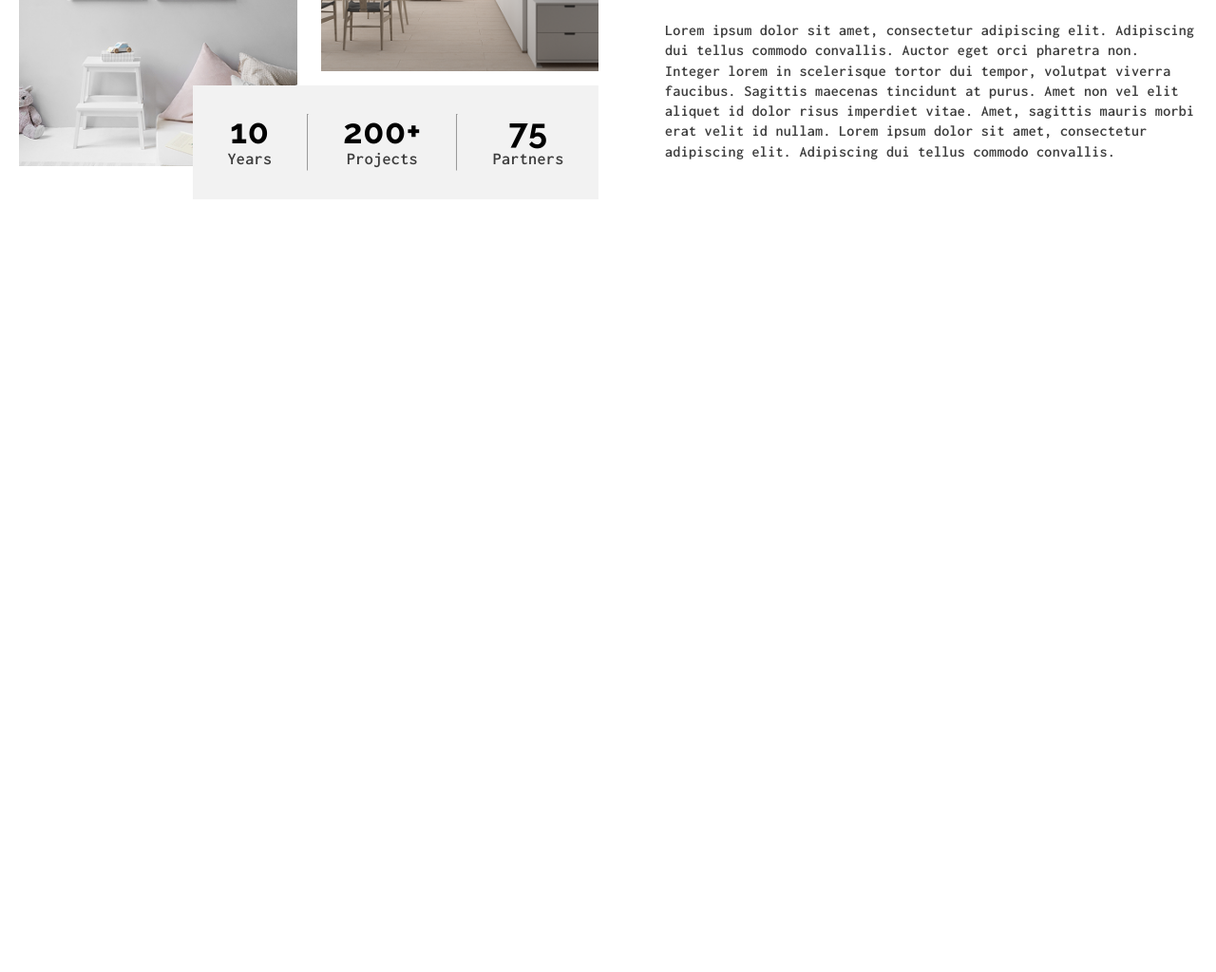
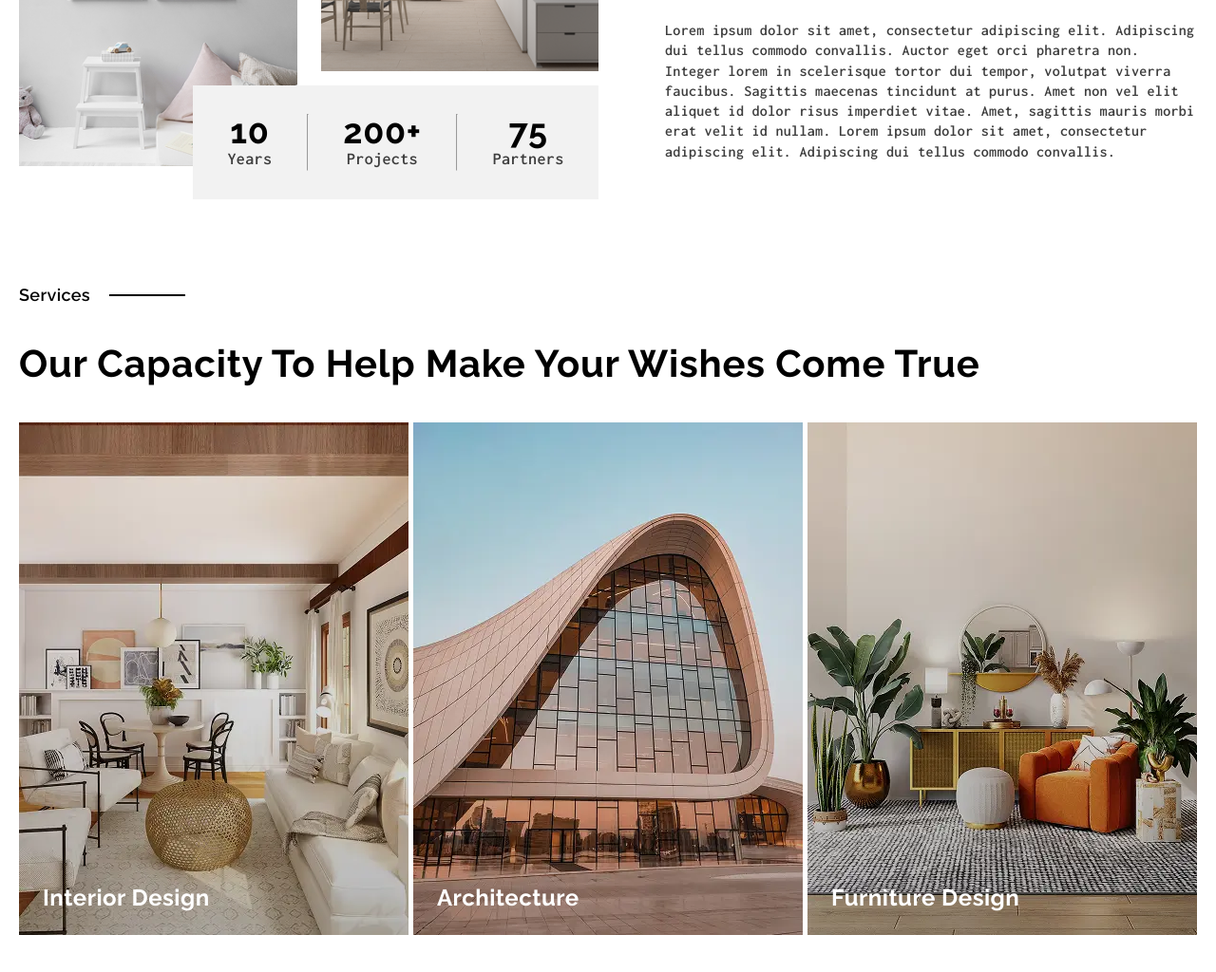
Before and after one commit to Qooler-667/Architecture, a website: page src/index.html in a window 1280 px wide. Shown: the part 1097-2121 px from the top of the page at 95% size. Before the commit the page ends 1397 px from the top, so only its background shows below. Drawn offline with nearby package versions, Linux system fonts and the light colour scheme; files that its build step writes are made by us from their sources; files whose address does not match are found by name.

Commit message:
section service + adaptive

```diff
--- /dev/null
+++ b/src/_parts/_service.html
@@ -0,0 +1,22 @@
+<section class="service">
+  <div class="container service__container">
+    <div class="service__title section-title">
+      <div class="service__subtitle">Services</div>
+      <h2>Our capacity to help make your wishes come true</h2>
+    </div>
+    <div class="service__visual">
+      <div class="service__visual-item">
+        <img src="../images/service-img1.webp" alt="#" />
+        <a class="service__item-link" href="#">Interior Design</a>
+      </div>
+      <div class="service__visual-item">
+        <img src="../images/service-img2.webp" alt="#" />
+        <a class="service__item-link" href="#">Architecture</a>
+      </div>
+      <div class="service__visual-item">
+        <img src="../images/service-img3.webp" alt="#" />
+        <a class="service__item-link" href="#">Furniture Design</a>
+      </div>
+    </div>
+  </div>
+</section>
--- a/src/index.html
+++ b/src/index.html
@@ -27,6 +27,8 @@
     <!-- ------------------------- -->
     @@include('_parts/_hello.html')
     <!-- ------------------------- -->
+    @@include('_parts/_service.html')
+    <!-- ------------------------- -->
     @@include('_parts/_burger.html')
     <!-- ------------------------- -->
 
--- /dev/null
+++ b/src/styles/_parts/_service.scss
@@ -0,0 +1,43 @@
+@use 'vars' as *;
+@use 'mixins' as *;
+
+.service {
+  &__container {
+    @include flex(column, center, flex-start, 35px);
+    @media (max-width: 1024px) {
+      align-items: center;
+    }
+  }
+
+  &__subtitle {
+    @include subtitle($pseudo: after);
+  }
+
+  &__visual {
+    @include flex(row, space-evenly, center, 25px 5px);
+    width: 100%;
+
+    @media (max-width: 1024px) {
+      flex-wrap: wrap;
+    }
+
+    &-item {
+      position: relative;
+    }
+  }
+  &__item-link {
+    @include link(
+      $color: $base-white,
+      $size: $service-link,
+      $f-weight: $w-bold
+    );
+    position: absolute;
+    left: 25px;
+    bottom: 25px;
+    transition: 0.3s;
+
+    @media (max-width: 768px) {
+      left: 20px;
+    }
+  }
+}
--- a/src/styles/main.scss
+++ b/src/styles/main.scss
@@ -9,6 +9,7 @@
 @use '_parts/hero';
 @use '_parts/partners';
 @use '_parts/hello';
+@use '_parts/service';
 // -----------------
 @use '_parts/burger';
 @use '_parts/slider';
--- a/src/styles/mixins.scss
+++ b/src/styles/mixins.scss
@@ -80,6 +80,7 @@
     height: 2px;
     background: $base-black;
   }
+  @content;
 }
 // ---------------------------------------
 
--- a/src/styles/vars.scss
+++ b/src/styles/vars.scss
@@ -11,6 +11,7 @@ $size-text: clamp(14px, 3vw, 18px);
 $size-text16: clamp(14px, 3vw, 16px);
 $burger-link: 20px;
 $banner-num: clamp(24px, 2.85vw, 36px);
+$service-link: clamp(18px, 5vw, 24px);
 
 // ------------------------------
 // === font-weight ===
```
Also changed, not shown: docs/index.html (+24 -0 lines), docs/images/service-img1.webp (added), docs/images/service-img2.webp (added), docs/images/service-img3.webp (added), docs/styles/main.css, src/images/service-img1.png (added), src/images/service-img2.png (added), src/images/service-img3.png (added).
